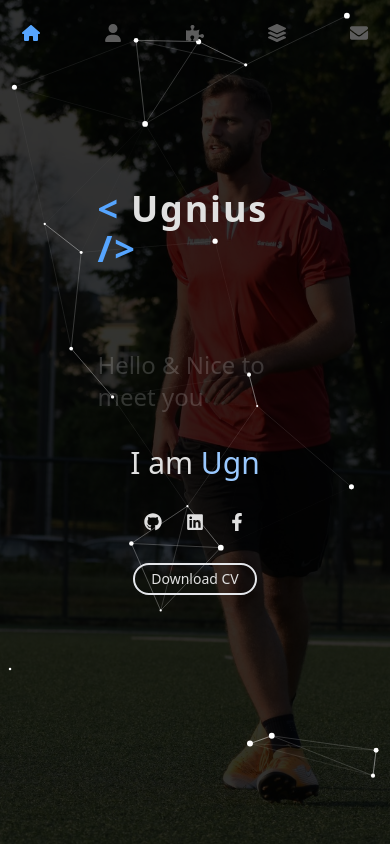
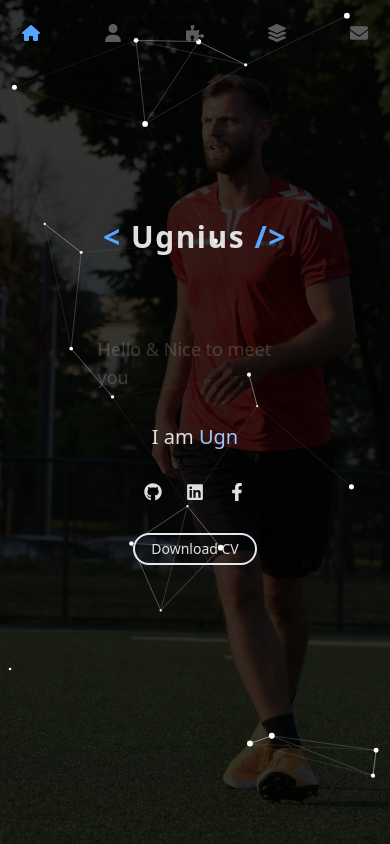
Before and after one commit to ugniusu/ugnius-portfolio, a React (Vite) app: page / in a window 390 px wide. Built offline with nearby package versions, Linux system fonts and the light colour scheme.

Commit message:
updated Home responsive

```diff
--- a/src/components/TypingAnimation.jsx
+++ b/src/components/TypingAnimation.jsx
@@ -34,7 +34,7 @@ const TypingAnimation = ({ texts, period }) => {
   }, [text, isDeleting, loopNum, texts, typingSpeed]);
 
   return (
-    <span className="text-primary-300 text-3xl md:text-5xl xl:text-6xl">
+    <span className="text-primary-300 text-xl sm:text-2xl md:text-5xl xl:text-6xl">
       {text}
     </span>
   );
--- a/src/pages/Home.jsx
+++ b/src/pages/Home.jsx
@@ -15,16 +15,18 @@ const Home = () => {
       <Navigation />
 
       <section className="relative z-20 flex flex-col items-center justify-center py-64 w-1/2 h-1/2 mx-auto rounded-lg mt-24">
-        <h1 className="text-4xl md:text-6xl lg:text-7xl font-bold tracking-wider my-20">
+        <h1 className="text-3xl md:text-6xl lg:text-7xl font-bold tracking-wider my-20">
           <span className="text-primary-500">&lt; </span>
           Ugnius
           <span className="text-primary-500"> /&gt;</span>
         </h1>
 
-        <p className="text-2xl mb-8 opacity-20">Hello & Nice to meet you</p>
+        <p className="text-lg md:text-3xl sm:text-2xl mb-8 opacity-20">
+          Hello & Nice to meet you
+        </p>
 
         <div className="flex flex-col items-center">
-          <p className="text-3xl md:text-4xl xl:text-6xl">
+          <p className="text-xl sm:text-2xl md:text-4xl xl:text-6xl">
             I am <TypingAnimation texts={rotatingText} period={2000} />
           </p>
         </div>
```
